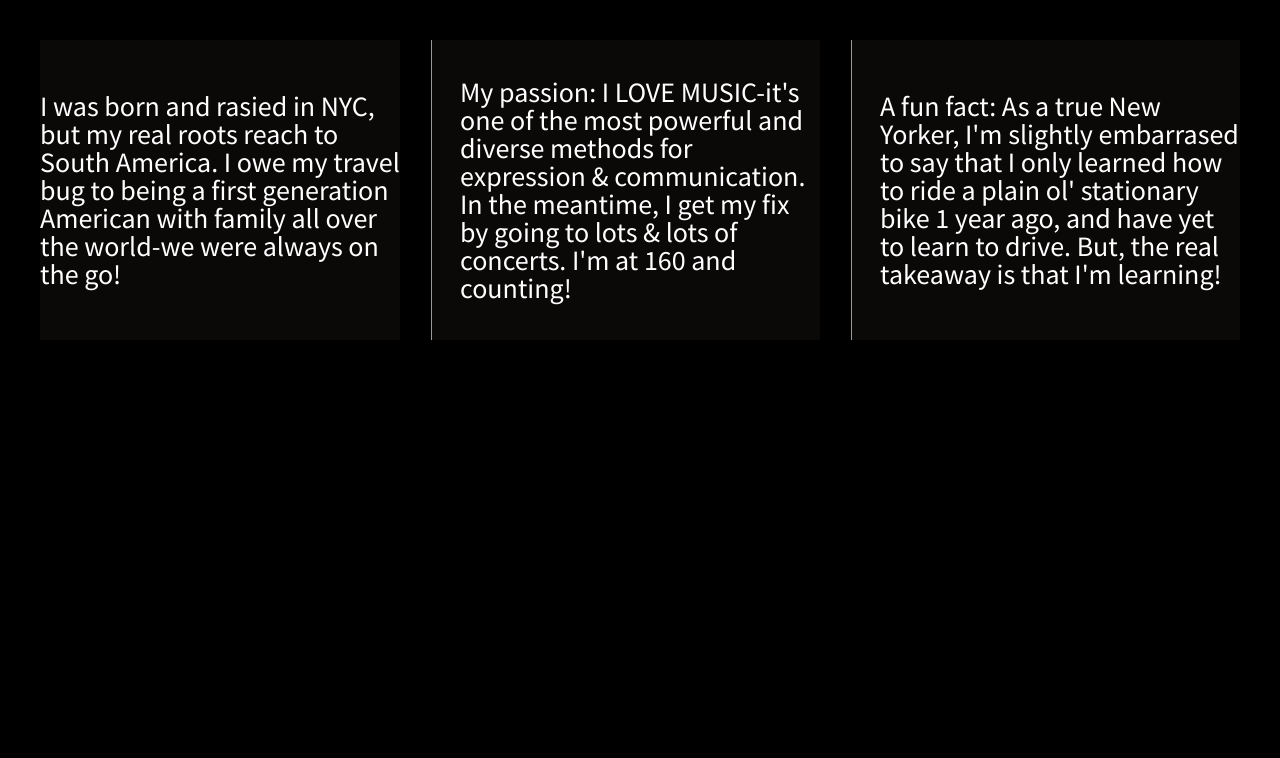
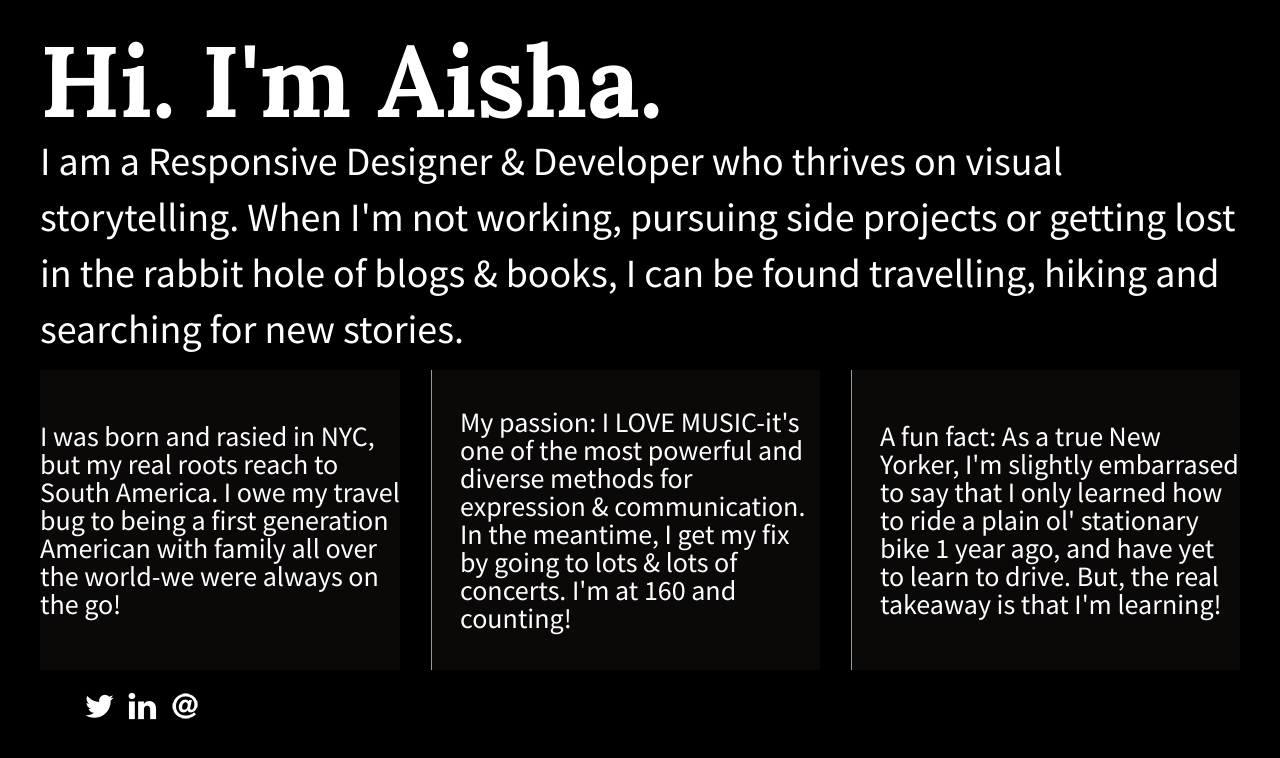
Before and after one commit to nelsonrancharan/flexbox-center-starter, a plain HTML site: page index.html in a window 1280 px wide. Drawn offline with nearby package versions, Linux system fonts and the light colour scheme.

Commit message:
Inserted header footer and icons

```diff
--- a/css/main.css
+++ b/css/main.css
@@ -99,8 +99,9 @@ textarea {
 html {
 /*my code here */
   background-color:#000;
- /* background-color: #fff;*/
   height: 100%;
+  width:100%;
+
 }
 
 body {
@@ -108,13 +109,62 @@ body {
   padding: 2em;
   font-size: 1.25em;
   height: 100%;
+  /**enter color here***/
+  color:#fff;
+
 }
 
+/***** Base Styles *******/
+    header, footer{
+        height:80px;
+        width:100%;
+
+}
+
+main{
+    font-size:2.0em;
+    height: 250px;
+    width:100%;
+}
+
+/****** font styles ******/
+header{
+    font-family:'Lora', serif;
+    font-size:5em;
+    justify-content:left;
+}
+
+main{
+
+     font-size:2.0em;
+}
+
+ul li {
+    display:inline;
+    padding: .25em;
+}
+
+/***** end font styles ******/
+
+/********flexbox model *******/
+header,
+footer,
+main {
+    align-items:center;
+    display:flex;
+}
+
+footer{
+    display:inline;
+}
+
+
 .wrapper {
-  /*add display:flex and set justify-content to space-between*/
+  align-items:center;
   display:flex;
-  /**Adjusted font weight my code**/
   font-weight: 400;
+  flex-flow: row wrap;
+  justify-content: center;
   justify-content:space-between;
 
 }
@@ -126,15 +176,18 @@ body {
   background-color: #0b0808;
   color: #fff;
   display:flex;
-/**Adjusted font-size for the div's**/
   font-size: 1.4em;
   height: 300px;
   justify-content:center;
+
   line-height: 1em;
   width:30%;
 
 
 }
+
+/********End of Flexbox Model ******/
+
 /** Border styles **/
 .div-2, .div-3 {
     border-left: .01em solid #999;
--- a/index.html
+++ b/index.html
@@ -22,6 +22,18 @@
         <![endif]-->
 
         <section class="wrapper">
+
+            <header>
+                <p>Hi.  I'm Aisha.</p>
+            </header>
+
+            <main>
+                <p>I am a Responsive Designer & Developer who thrives on visual storytelling.
+                    When I'm not working, pursuing side projects or getting lost in the rabbit
+                    hole of blogs & books, I can be found travelling, hiking and searching for
+                    new stories.
+                </p>
+            </main>
             <div class="div-1">
                 <p>I was born and rasied in NYC, but
                    my real roots reach to South America.
@@ -46,6 +58,14 @@
                     But, the real takeaway is that I'm learning!
                 </p>
             </div>
+
+            <footer>
+                <ul>
+                    <li><img src="img\twitter-icon2.png"></li>
+                    <li><img src="img\linkedln-icon2.png"></li>
+                    <li><img src="img\mail-icon.png"></li>
+                </ul>
+            </footer>
         </section>
 
         <script src="https://ajax.googleapis.com/ajax/libs/jquery/1.11.3/jquery.min.js"></script>
```
Also changed, not shown: img/linkedln-icon.png (added), img/linkedln-icon2.png (added), img/mail-icon.png (added), img/twitter-icon.png (added), img/twitter-icon2.png (added).
